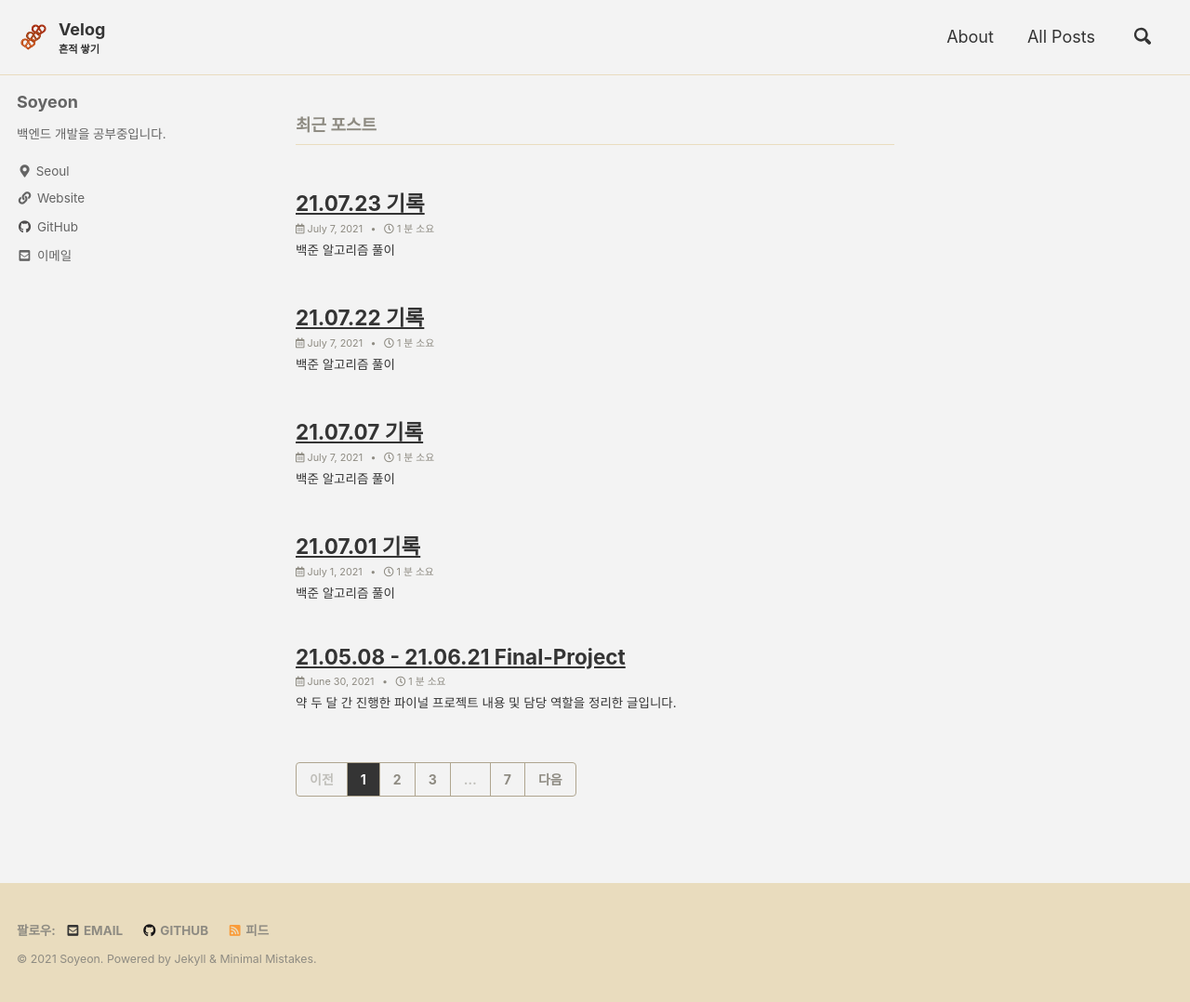
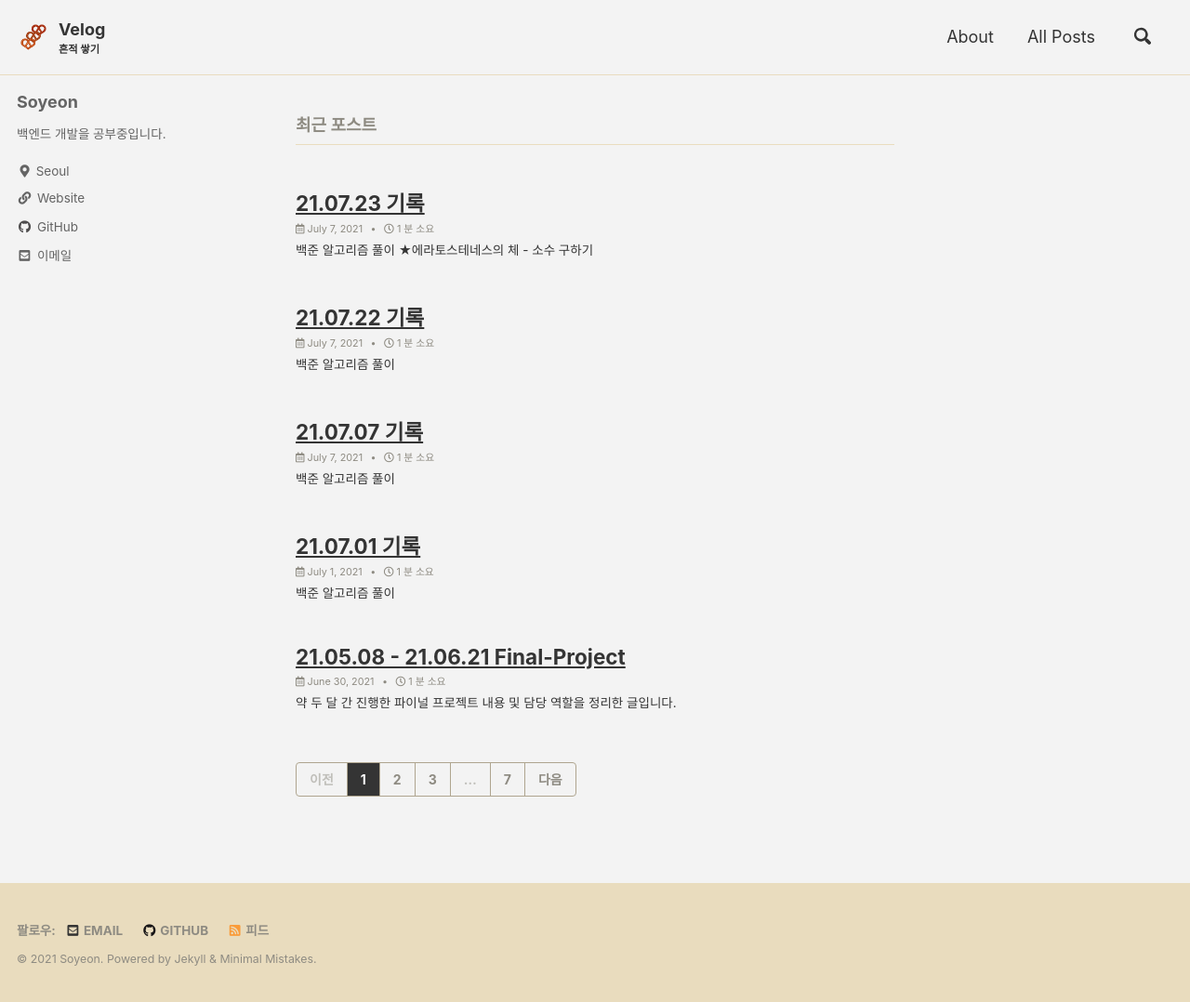
Before and after one commit to liv660/liv660.github.io, a Jekyll site: the page built from index.html, in a window 1280 px wide. Shown: the whole page at 93% size. Built offline with Jekyll 4.4.1, drawn with Linux system fonts in a browser that asks for light colours; cached includes are drawn as plain includes; the list of posts is cut into pages by our own code.

Commit message:
Update 07.23 TIL

```diff
--- a/_posts/TIL/21.07.study/2021-07-07-210723.md
+++ b/_posts/TIL/21.07.study/2021-07-07-210723.md
@@ -1,6 +1,6 @@
 ---
 title:  "21.07.23 기록"
-excerpt: "백준 알고리즘 풀이"
+excerpt: "백준 알고리즘 풀이 ★에라토스테네스의 체 - 소수 구하기"
 categories:
   - TIL
   - BAEKJOON
```
